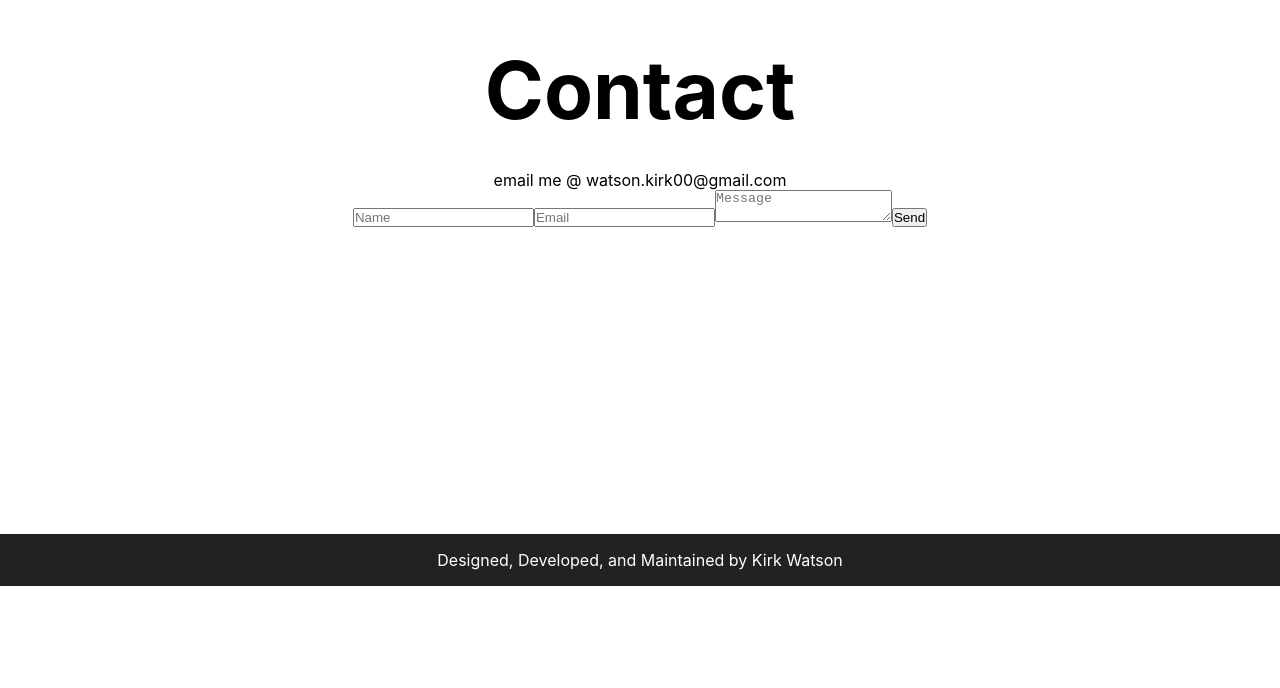
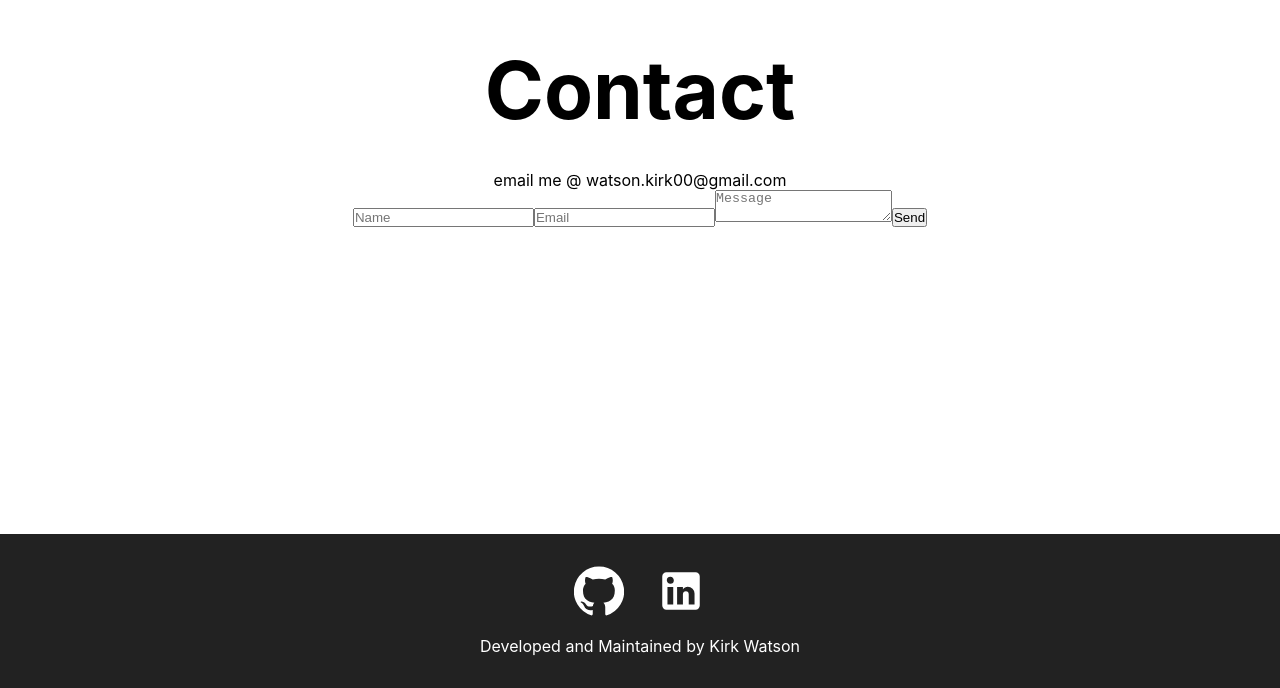
Before and after one commit to kirkwat/first_website, a React (Create React App) app: page / in a window 1280 px wide. Shown: the part 3466-4154 px from the top of the page. Before the commit the page ends 4052 px from the top, so only its background shows below. Built offline with nearby package versions, Linux system fonts and the light colour scheme; the HTML template or start-up script is replaced by a standard one.

Commit message:
footer improvements

```diff
--- a/package.json
+++ b/package.json
@@ -5,6 +5,7 @@
   "private": true,
   "dependencies": {
     "@emailjs/browser": "^3.6.2",
+    "@material-ui/icons": "^4.11.3",
     "@testing-library/jest-dom": "^5.16.4",
     "@testing-library/react": "^13.3.0",
     "@testing-library/user-event": "^13.5.0",
--- a/src/components/Footer.js
+++ b/src/components/Footer.js
@@ -1,12 +1,18 @@
 import React from "react";
+import GitHubIcon from '@material-ui/icons/GitHub';
+import LinkedInIcon from "@material-ui/icons/LinkedIn";
 import styles from "../styles/Footer.module.css";
 
 function Footer() {
   return (
     <div className={styles.footer}>
-      <div className={styles.container}>
-        Designed, Developed, and Maintained by Kirk Watson
+      <div className={styles.socialMedia}>
+        <GitHubIcon onClick={event =>  window.location.href='https://github.com/kirkwat'}/>
+        <LinkedInIcon onClick={event =>  window.location.href='https://www.linkedin.com/in/kirk-watson/'}/>
       </div>
+      <p >
+        Developed and Maintained by Kirk Watson
+      </p>
     </div>
   );
 }
--- a/src/styles/Footer.module.css
+++ b/src/styles/Footer.module.css
@@ -1,11 +1,24 @@
-.footer{
+/*.footer{
     background: #222;
     color: #fff;
-    padding: 1rem;
+    padding: 2rem;
     position: relative;
     width: 100%;
     display: flex;
     bottom: 0;
+    padding-top: 10px;
+    margin-top: 200px;
+    justify-content: center;
+    align-items: center;
+    flex-direction: column;
+}
+
+.socialMedia svg {
+    color: white;
+    margin: 20px;
+    font-size: 50px;
+    display: flex;
+    cursor: pointer;
 }
 
 .container{
@@ -13,3 +26,32 @@
     margin: 0 auto;
     font-size: 1rem;
 }
+*/
+
+
+
+
+.footer {
+    width: 100%;
+    padding: 2rem;
+    background: #222;
+    color: white;
+    display: flex;
+    justify-content: center;
+    align-items: center;
+    flex-direction: column;
+}
+
+.socialMedia svg {
+    margin-bottom: 1rem;
+    margin-left: 1rem;
+    margin-right: 1rem;
+    font-size: 50px;
+    cursor: pointer;
+}
+
+@media only screen and (max-width: 600px) {
+    .footer svg {
+        font-size: 50px;
+    }
+}
```
Also changed, not shown: 1 other file (tests, documents, lock files or other folders).
